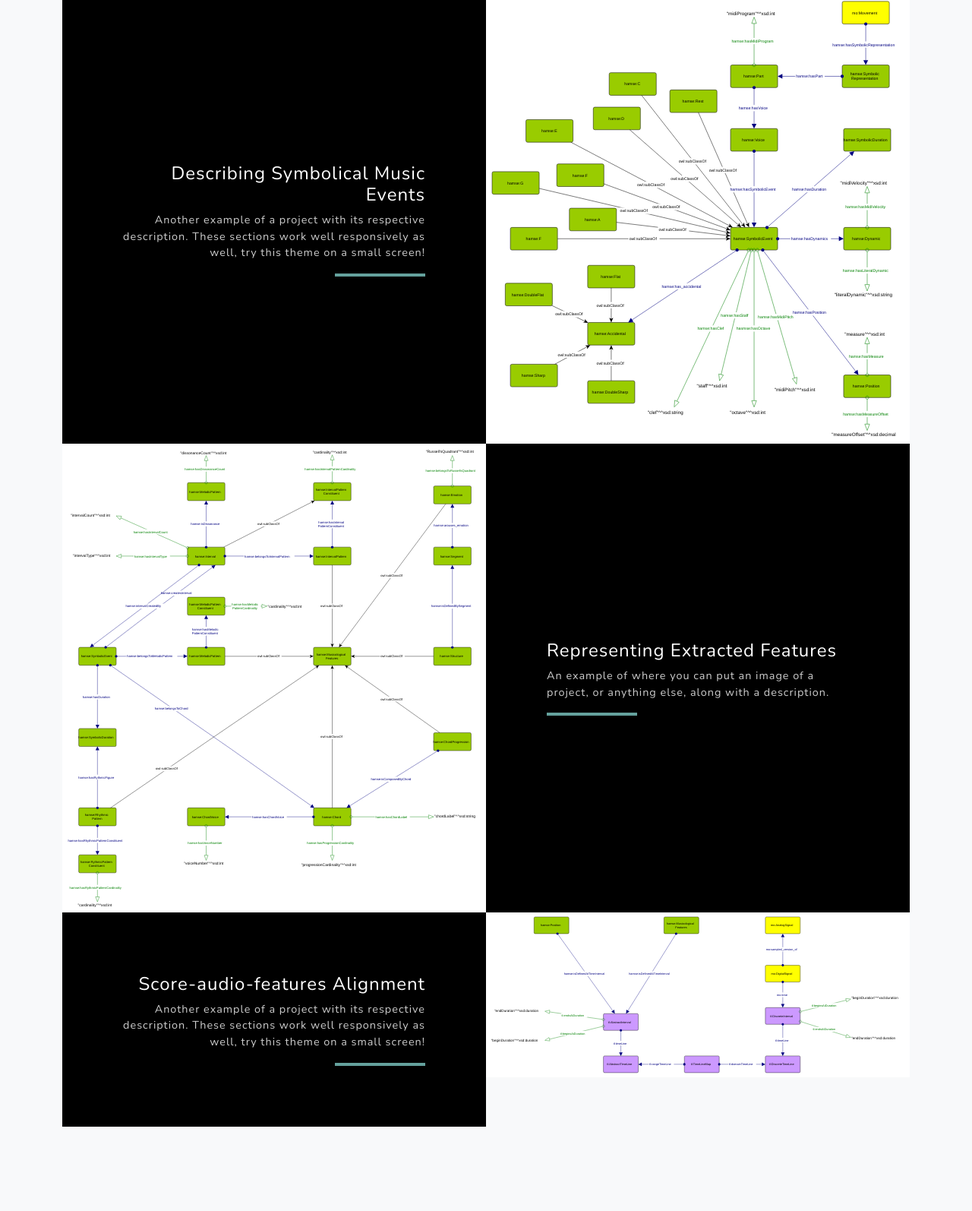
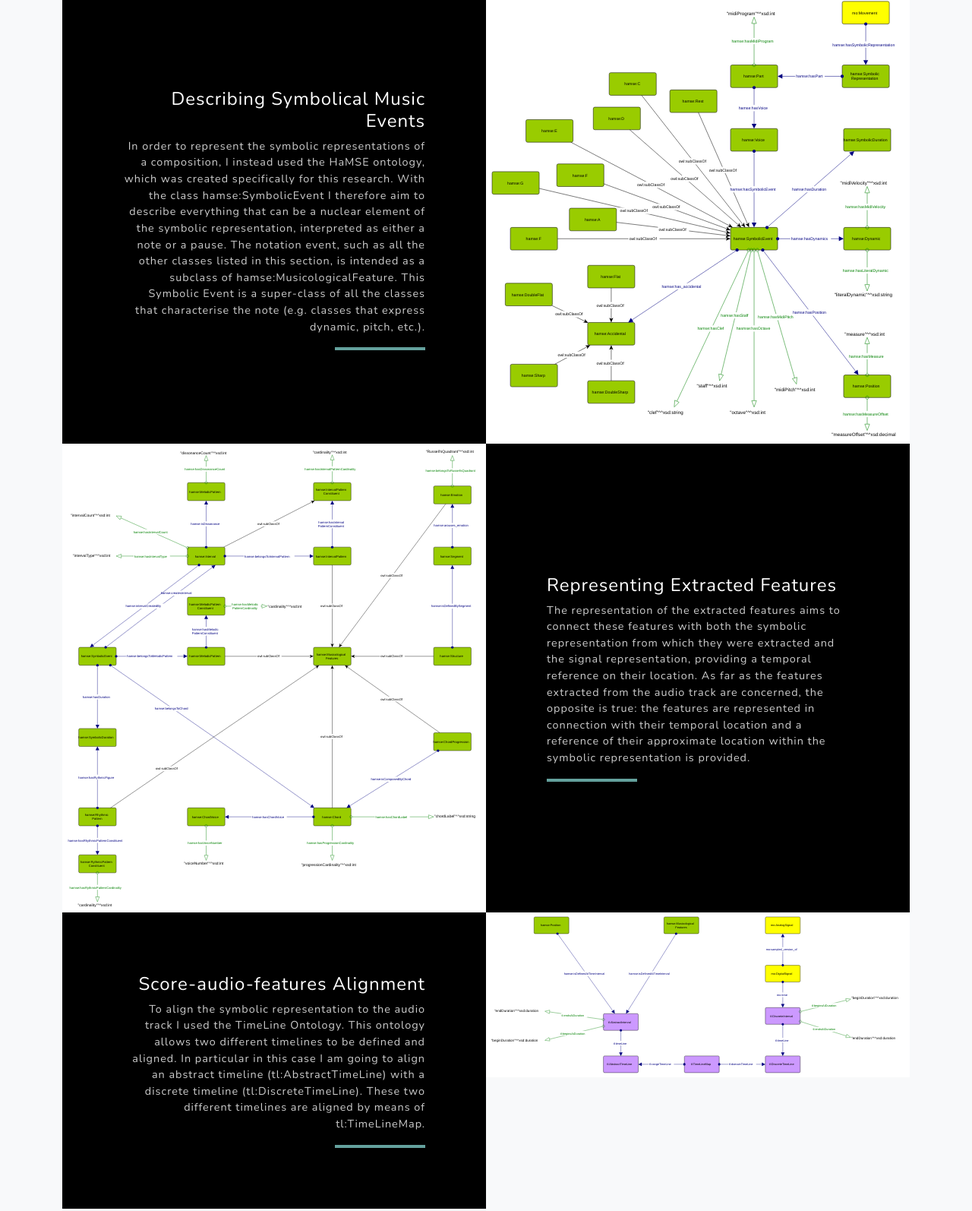
Before and after one commit to andreamust/HaMSE_project, a plain HTML site: page index.html in a window 1280 px wide. Shown: the part 3188-4782 px from the top of the page at 76% size. Drawn offline with nearby package versions, Linux system fonts and the light colour scheme.

Commit message:
Update index.html

```diff
--- a/index.html
+++ b/index.html
@@ -81,7 +81,7 @@
                             <div class="d-flex h-100">
                                 <div class="project-text w-100 my-auto text-center text-lg-left">
                                     <h4 class="text-white">Describing the Musical Work</h4>
-                                    <p class="mb-0 text-white-50">An example of where you can put an image of a project, or anything else, along with a description.</p>
+                                    <p class="mb-0 text-white-50">First of all, the ontology aims to describe the characteristics of the music track, i.e. all the information that has been defined as "metadata" in the previous sections. To do this, I decided to use the Music Ontology. This ontology's choice is mainly due to the wide use that has been made of it in various works in recent years and its broad interoperability with other ontologies (e.g. TimeLine ontology, Music Score Ontology, etc.).</p>
                                     <hr class="d-none d-lg-block mb-0 ml-0" />
                                 </div>
                             </div>
@@ -96,7 +96,7 @@
                             <div class="d-flex h-100">
                                 <div class="project-text w-100 my-auto text-center text-lg-right">
                                     <h4 class="text-white">Describing Symbolical Music Events</h4>
-                                    <p class="mb-0 text-white-50">Another example of a project with its respective description. These sections work well responsively as well, try this theme on a small screen!</p>
+                                    <p class="mb-0 text-white-50">In order to represent the symbolic representations of a composition, I instead used the HaMSE ontology, which was created specifically for this research. With the class hamse:SymbolicEvent I therefore aim to describe everything that can be a nuclear element of the symbolic representation, interpreted as either a note or a pause. The notation event, such as all the other classes listed in this section, is intended as a subclass of hamse:MusicologicalFeature. This Symbolic Event is a super-class of all the classes that characterise the note (e.g. classes that express dynamic, pitch, etc.).</p>
                                     <hr class="d-none d-lg-block mb-0 mr-0" />
                                 </div>
                             </div>
@@ -111,7 +111,7 @@
                             <div class="d-flex h-100">
                                 <div class="project-text w-100 my-auto text-center text-lg-left">
                                     <h4 class="text-white">Representing Extracted Features</h4>
-                                    <p class="mb-0 text-white-50">An example of where you can put an image of a project, or anything else, along with a description.</p>
+                                    <p class="mb-0 text-white-50">The representation of the extracted features aims to connect these features with both the symbolic representation from which they were extracted and the signal representation, providing a temporal reference on their location. As far as the features extracted from the audio track are concerned, the opposite is true: the features are represented in connection with their temporal location and a reference of their approximate location within the symbolic representation is provided.</p>
                                     <hr class="d-none d-lg-block mb-0 ml-0" />
                                 </div>
                             </div>
@@ -126,7 +126,7 @@
                             <div class="d-flex h-100">
                                 <div class="project-text w-100 my-auto text-center text-lg-right">
                                     <h4 class="text-white">Score-audio-features Alignment</h4>
-                                    <p class="mb-0 text-white-50">Another example of a project with its respective description. These sections work well responsively as well, try this theme on a small screen!</p>
+                                    <p class="mb-0 text-white-50">To align the symbolic representation to the audio track I used the TimeLine Ontology. This ontology allows two different timelines to be defined and aligned. In particular in this case I am going to align an abstract timeline (tl:AbstractTimeLine) with a discrete timeline (tl:DiscreteTimeLine). These two different timelines are aligned by means of tl:TimeLineMap.</p>
                                     <hr class="d-none d-lg-block mb-0 mr-0" />
                                 </div>
                             </div>
```
